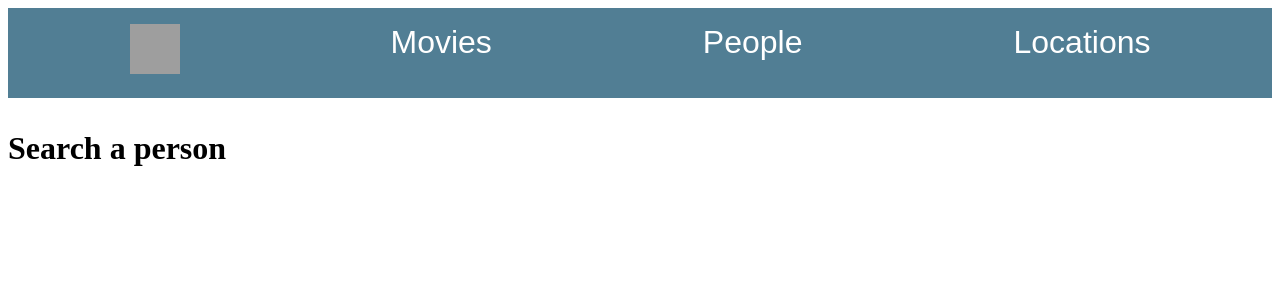
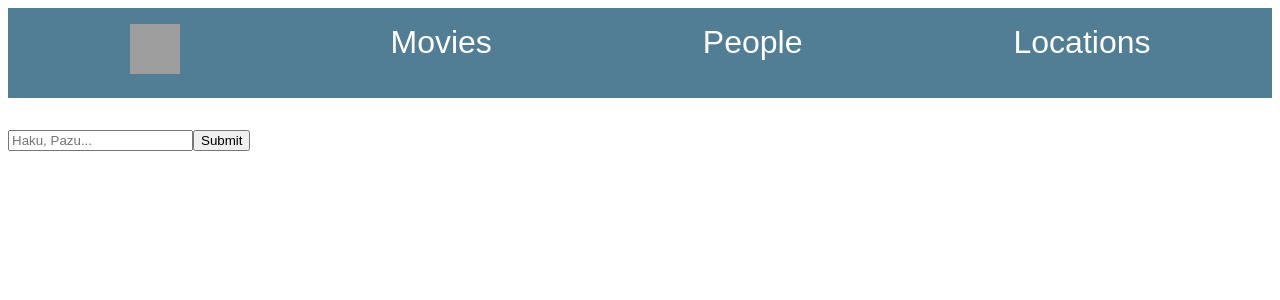
Before and after one commit to joinpursuit/9-1-module-three-assessment, a React (Create React App) app: page /people in a window 1280 px wide. Shown: the top 300 px of the page. Built offline with nearby package versions, Linux system fonts and the light colour scheme; grey boxes are pictures that could not be loaded; the HTML template or start-up script is replaced by a standard one.

Commit message:
people completed

```diff
--- a/src/Components/People.js
+++ b/src/Components/People.js
@@ -1,9 +1,47 @@
-import React from 'react';
+import React, {useState, useEffect} from 'react';
 
 const People = () => {
+    const [people, setPeople] = useState([])
+    const [input, setInput] = useState({})
+    const [name, setName] = useState("")
+
+    const handleSubmit = (e) => {
+        e.preventDefault()
+        const found = people.find(item => item.name.toLowerCase() === name.toLowerCase())
+        setInput(found || {})
+    }
+
+    useEffect(()=>{
+        fetch('/people.json')
+            .then((res)=>res.json())
+            .then((data)=>{
+                setPeople(data)
+                // console.log(data)
+            })
+            .catch((err)=>{
+                console.log(err)
+            })
+    },[])
+
     return (
-        <div>
-            <h1>Search a person</h1>
+        <div className='.people'>
+            <form onSubmit={handleSubmit}>
+                <label htmlFor='person'>
+                    <input
+                    type="text"
+                    placeholder="Haku, Pazu..."
+                    value={name}
+                    onChange={(e)=>{setName(e.target.value)}}/>
+                </label>
+                    <button type="submit">Submit</button>
+                </form>
+                {input.id && (
+                    <div>
+                       <h1>Name: {input.name}</h1>
+                        <p>Age: {input.age}</p>
+                        <p>Gender: {input.gender}</p>
+                    </div>
+                )}
         </div>
     );
 };
```
